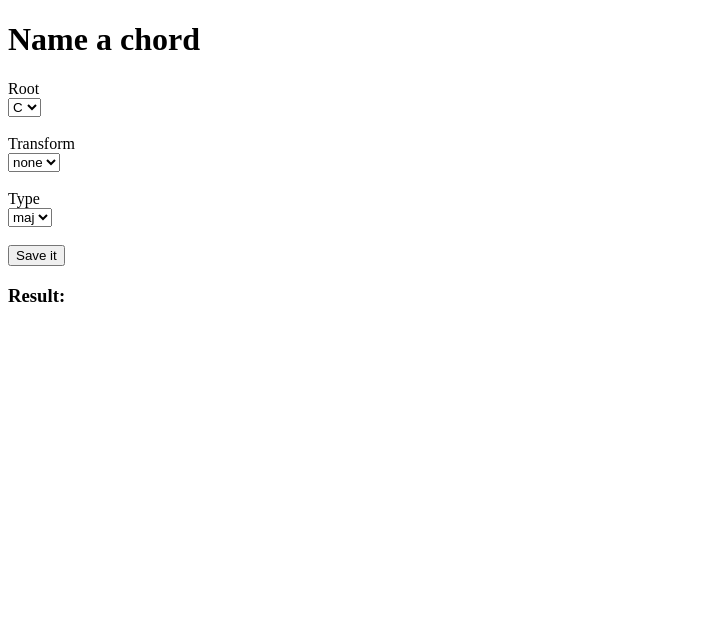
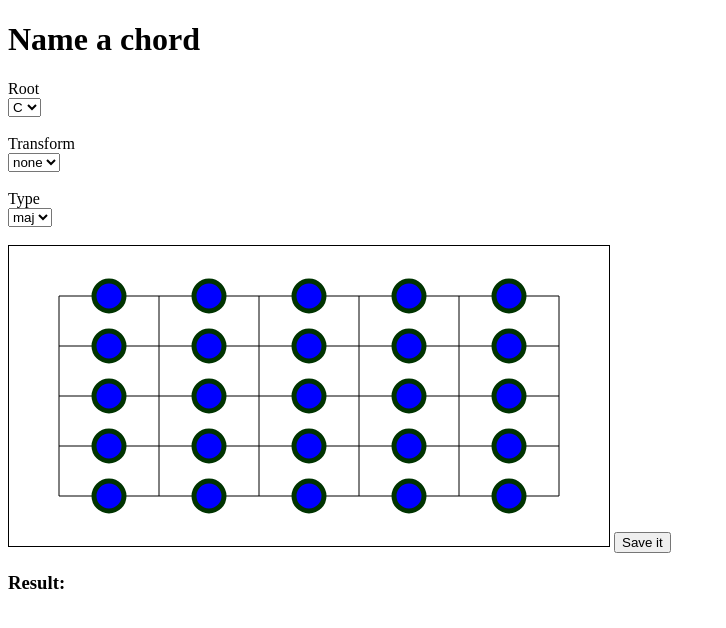
Before and after one commit to pietromenna/jaranapp, a plain HTML site: page index.html in a window 1280 px wide. Shown: the whole page, without its empty margins (0-726 px from the left). Drawn offline with Linux system fonts and the light colour scheme.

Commit message:
Added the JS to draw in the Canvas - Still not working

```diff
--- a/index.html
+++ b/index.html
@@ -3,6 +3,11 @@
 <head>
     <meta charset="UTF-8">
     <title>Jaranapp - Profiler</title>
+    <script src="js/jaranapp.js" ></script>
+    <script> window.onload = function(){
+        var app = new MainApp();
+        app.draw();
+    } </script>
 </head>
 <body>
     <h1>Name a chord</h1>
@@ -45,6 +50,10 @@
     <br />
     <br />
 
+    <canvas id="canvas" width="600" height="300" style="border:1px solid #000000;">
+    Acorde de Jarana
+    </canvas>
+
     <button id="save" onclick="saveChord()">Save it</button>
 
     <h3>Result: <span id="result"></span></h3>
--- /dev/null
+++ b/js/jaranapp.js
@@ -0,0 +1,153 @@
+function matrixDotToCoords(dot){
+	var x;
+	var y;
+	if (dot < 5){
+		x = 100;
+	} else if (dot < 10) {
+		x = 200;
+	} else if (dot < 15) {
+		x = 300;
+	} else if (dot < 20) {
+		x = 400;
+	} else if (dot < 25) {
+		x = 500;
+	}
+	switch(dot%5){
+		case 0:
+			y = 50;
+			break;
+		case 1:
+			y = 100;
+			break;
+		case 2:
+			y = 150;
+			break;
+		case 3:
+			y = 200;
+			break;
+		default:
+			y = 250;
+			break;
+	}
+	return {
+		x: x,
+		y: y};
+};
+
+function coordsToDotMatrix(x, y){
+	var offset;
+	var matrixIndex;
+	if (x <= 125 && x >= 75){
+		offset = 0;
+	} else if (x <= 225 && x >= 175) {
+		offset = 5;
+	} else if (x <= 325 && x >= 275) {
+		offset = 10;
+	} else if (x <= 425 && x >= 375) {
+		offset = 15;
+	} else {
+		offset = 20;
+	}
+	if (y <= 74 && y >= 30 ) {
+		matrixIndex = offset;
+	} else if (y <= 120 && y >= 78 ) {
+		matrixIndex = offset + 1;
+	} else if (y <= 170 && y >= 126 ) {
+		matrixIndex = offset + 2;
+	} else if (y <= 220 && y >= 176 ) {
+		matrixIndex = offset + 3;
+	} else if (y <= 270 && y >= 227 ) {
+		matrixIndex = offset + 4;
+	}
+	return matrixIndex;
+};
+
+var CanvasDraw = function(controller){
+	canvas = document.getElementById("canvas");
+	context = canvas.getContext("2d");
+	canvas_height = canvas.height;
+	canvas_width = canvas.width;
+	canvas.addEventListener("mousedown", controller.getPos, false);
+}
+
+CanvasDraw.prototype = {
+	clear: function() {
+		context.clearRect(0, 0, canvas_width ,canvas_height);
+	},
+
+	drawLine: function(fromx, fromy, tox, toy){
+		context.fillStyle = "black"
+		context.beginPath();
+ 		context.moveTo(fromx,fromy);
+ 		context.lineTo(tox, toy);
+ 		context.stroke();
+ 	},
+
+	drawEmpty: function() {
+		//Horizontal Lines
+		this.drawLine(50,50, 550, 50);
+		this.drawLine(50,100, 550, 100);
+		this.drawLine(50,150, 550, 150);
+		this.drawLine(50,200, 550, 200);
+		this.drawLine(50,250, 550, 250);
+		//Vertical Lines
+		this.drawLine(50,50, 50, 250);
+		this.drawLine(150,50, 150, 250);
+		this.drawLine(250,50, 250, 250);
+		this.drawLine(350,50, 350, 250);
+		this.drawLine(450,50, 450, 250);
+		this.drawLine(550,50, 550, 250);
+	},
+
+	drawDot: function(dot){
+		var radius = 15;
+		context.beginPath();
+      	context.arc(dot.x, dot.y, radius, 0, 2 * Math.PI, false);
+		context.fillStyle = 'blue';
+		context.fill();
+		context.lineWidth = 5;
+		context.strokeStyle = '#003300';
+		context.stroke();
+	},
+};
+
+var MainApp = function() {
+	// 0 - 4 First Column,
+	// 5- 9 Second, and so on!
+	this.canvasScreen = new CanvasDraw(this);
+	this.matrix = new Array(25);
+	//Test code below
+	for (var i;i<25;i++){
+		this.matrix[i] = true;
+	}
+	//test code ends here!
+};
+
+MainApp.prototype = {
+	getPos: function(event) {
+		var x = event.x;
+		var y = event.y;
+
+		var canvas = document.getElementById("canvas");
+
+		x -= canvas.offsetLeft;
+		y -= canvas.offsetTop;
+
+		//toggleMatrixAtPos(0);
+		alert("Matrix index: " + coordsToDotMatrix(x, y));
+
+		},
+	draw: function(){
+		this.canvasScreen.clear();
+		this.canvasScreen.drawEmpty();
+		for (var i=0;i<25;i++){
+			if (this.matrix[i] = true)
+				this.canvasScreen.drawDot(matrixDotToCoords(i));
+		}
+	},
+
+	toggleMatrixAtPos: function(pos) {
+		this.matrix[pos] = ~this.matrix[pos];
+	},
+
+};
```
